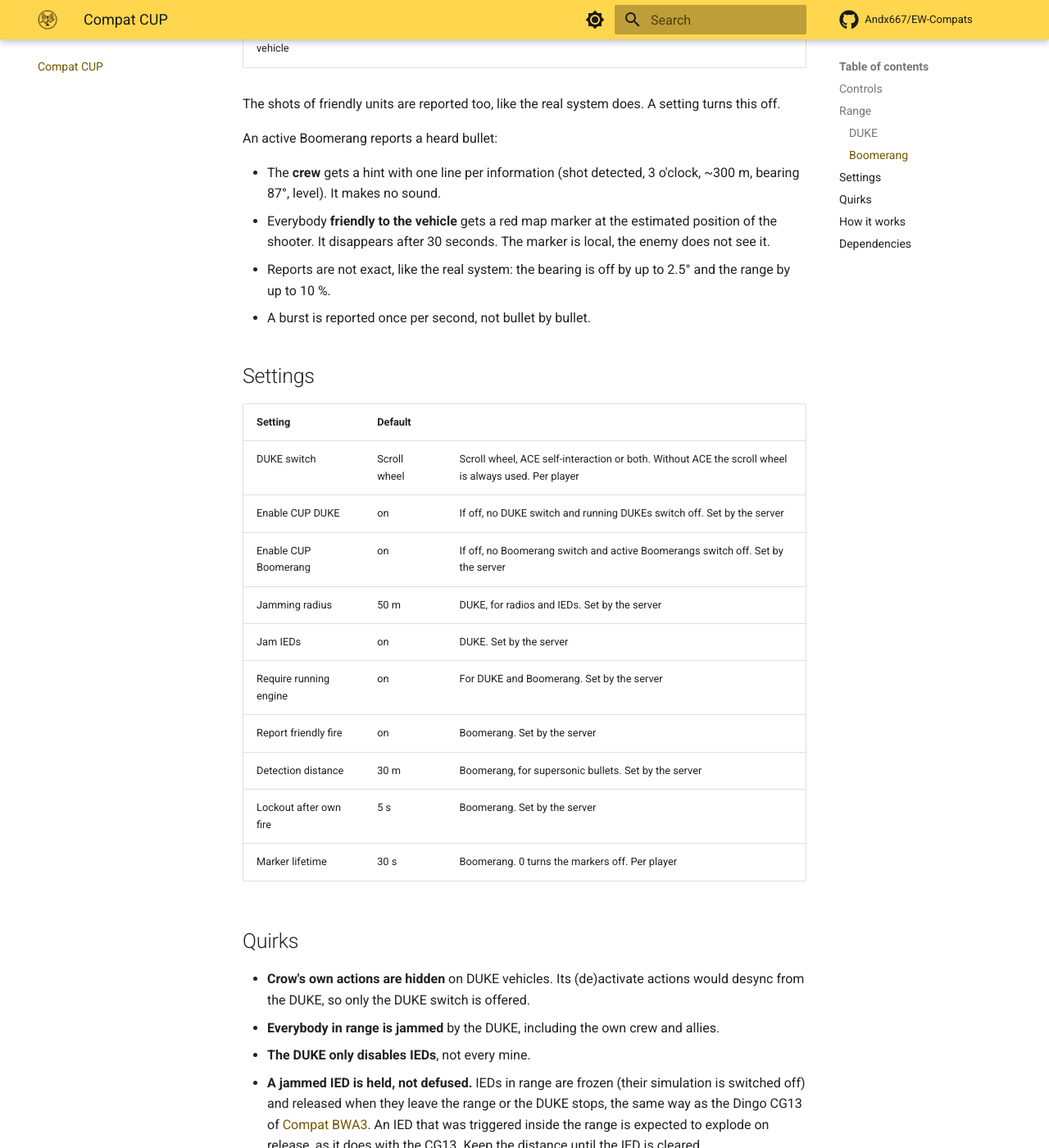
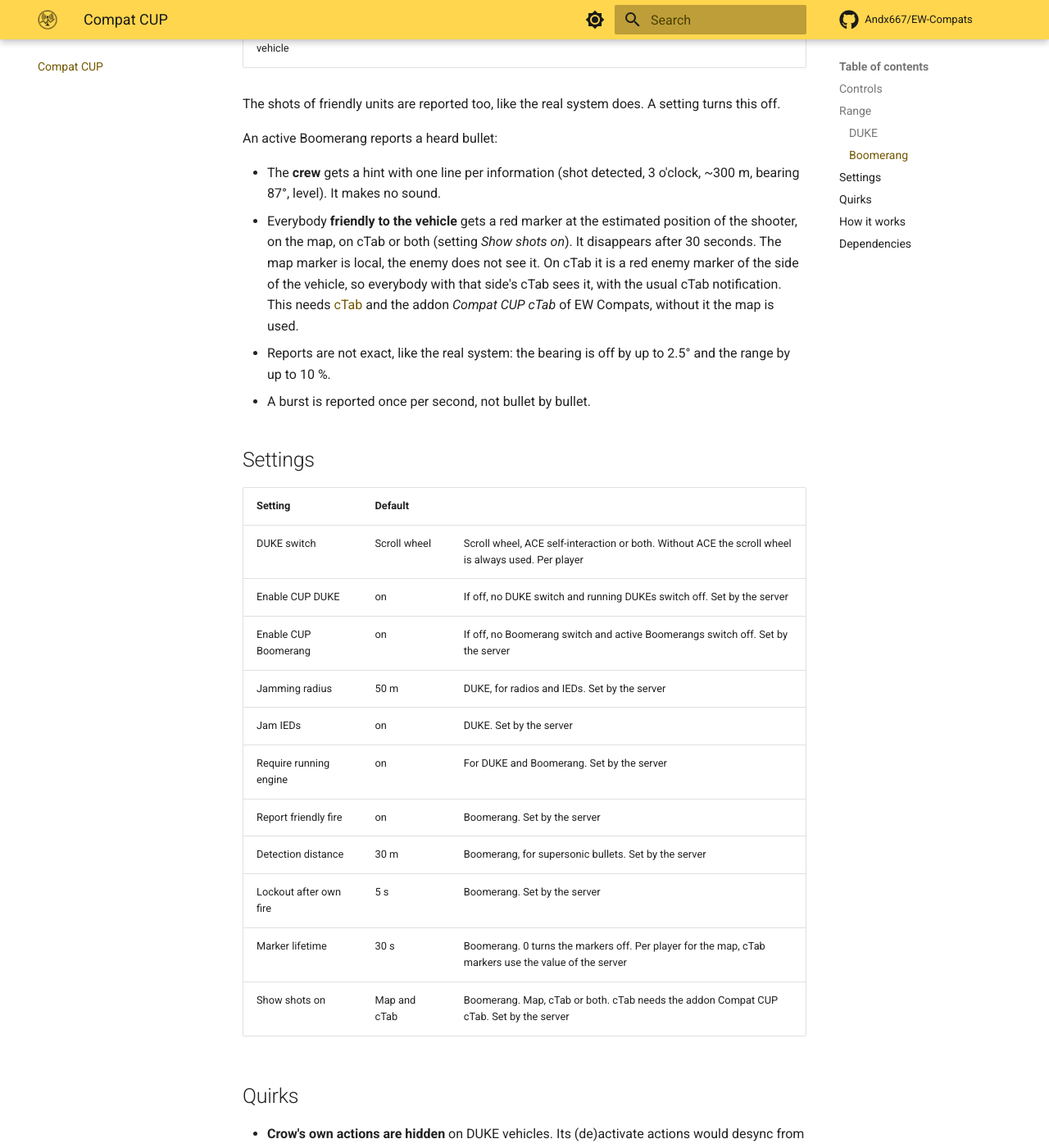
Before and after one commit to Andx667/EW-Compats, an MkDocs documentation site: the page built from docs/compat-cup.md, in a window 1280 px wide and 1400 px high, scrolled down 1954 px. Shown: the whole window at 82% size. Built offline with MkDocs 1.6.1 and Material for MkDocs 9.7.7, drawn with Linux system fonts in a browser that asks for light colours; plug-ins that fetch from the network failed and are left out; comment, search, counter and statistics services are not loaded.

Commit message:
Show the shots of a CUP Boomerang on cTab
Co-Authored-By: Claude Sonnet 5.5 <noreply@anthropic.com>

```diff
--- a/docs/compat-cup.md
+++ b/docs/compat-cup.md
@@ -48,7 +48,7 @@ The shots of friendly units are reported too, like the real system does. A setti
 An active Boomerang reports a heard bullet:
 
 - The **crew** gets a hint with one line per information (shot detected, 3 o'clock, ~300 m, bearing 87°, level). It makes no sound.
-- Everybody **friendly to the vehicle** gets a red map marker at the estimated position of the shooter. It disappears after 30 seconds. The marker is local, the enemy does not see it.
+- Everybody **friendly to the vehicle** gets a red marker at the estimated position of the shooter, on the map, on cTab or both (setting *Show shots on*). It disappears after 30 seconds. The map marker is local, the enemy does not see it. On cTab it is a red enemy marker of the side of the vehicle, so everybody with that side's cTab sees it, with the usual cTab notification. This needs [cTab](https://steamcommunity.com/sharedfiles/filedetails/?id=3438246217) and the addon *Compat CUP cTab* of EW Compats, without it the map is used.
 - Reports are not exact, like the real system: the bearing is off by up to 2.5° and the range by up to 10 %.
 - A burst is reported once per second, not bullet by bullet.
 
@@ -65,7 +65,8 @@ An active Boomerang reports a heard bullet:
 | Report friendly fire | on | Boomerang. Set by the server |
 | Detection distance | 30 m | Boomerang, for supersonic bullets. Set by the server |
 | Lockout after own fire | 5 s | Boomerang. Set by the server |
-| Marker lifetime | 30 s | Boomerang. 0 turns the markers off. Per player |
+| Marker lifetime | 30 s | Boomerang. 0 turns the markers off. Per player for the map, cTab markers use the value of the server |
+| Show shots on | Map and cTab | Boomerang. Map, cTab or both. cTab needs the addon Compat CUP cTab. Set by the server |
 
 ## Quirks
 
```
Also changed, not shown: CHANGELOG.md (+2 -0 lines), README.md (+1 -1 lines), addons/compat_cup_ctab/README.md (added, +20 -0 lines), docs/index.md (+1 -1 lines), 14 other files.
